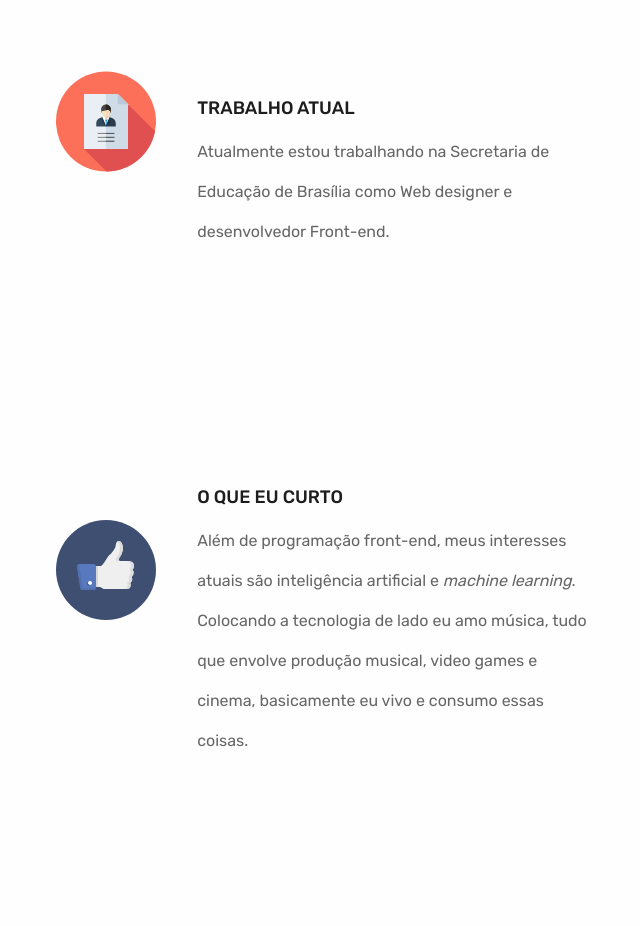
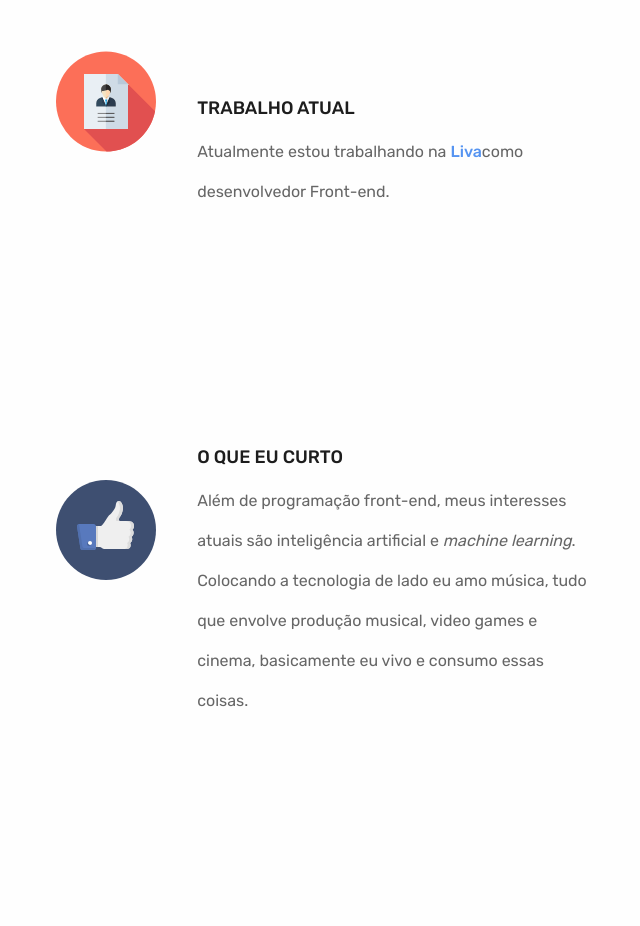
Before and after one commit to oliverigor/portifolio, a React (Create React App) app: page / in a window 1280 px wide. Shown: the part 1400-2326 px from the top of the page, without its empty margins (328-968 px from the left). Built offline with nearby package versions, Linux system fonts and the light colour scheme; a web font is replaced by a local one.

Commit message:
mudando local de trabalho

```diff
--- a/src/App.js
+++ b/src/App.js
@@ -67,8 +67,10 @@ class App extends Component {
             <div>
               <h1 className="title">TRABALHO ATUAL</h1>
               <h2 className="text_box">
-                Atualmente estou trabalhando na Secretaria de Educação de
-                Brasília como Web designer e desenvolvedor Front-end.
+                Atualmente estou trabalhando na <a href="https://liva.vc/">
+                  Liva
+                </a>
+                como desenvolvedor Front-end.
               </h2>
             </div>
           </div>
```
Also changed, not shown: 1 other file (tests, documents, lock files or other folders).
